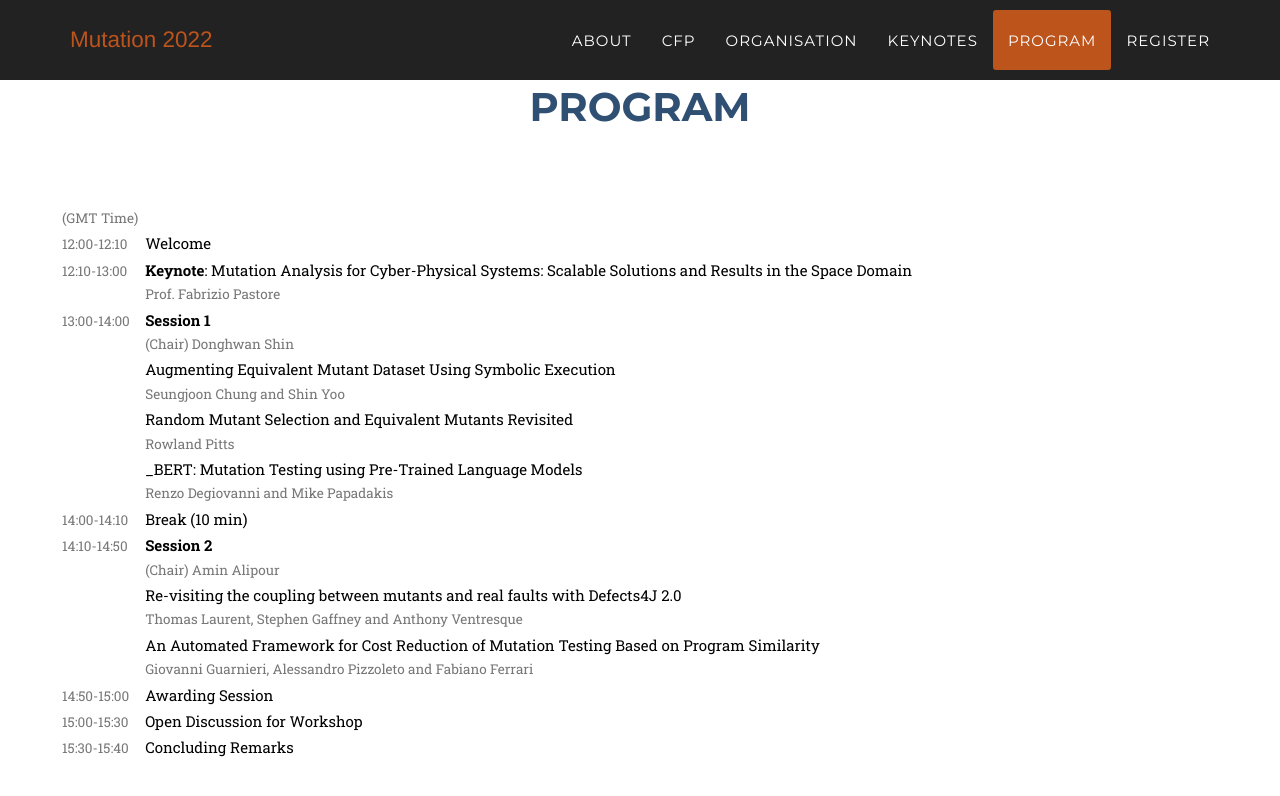
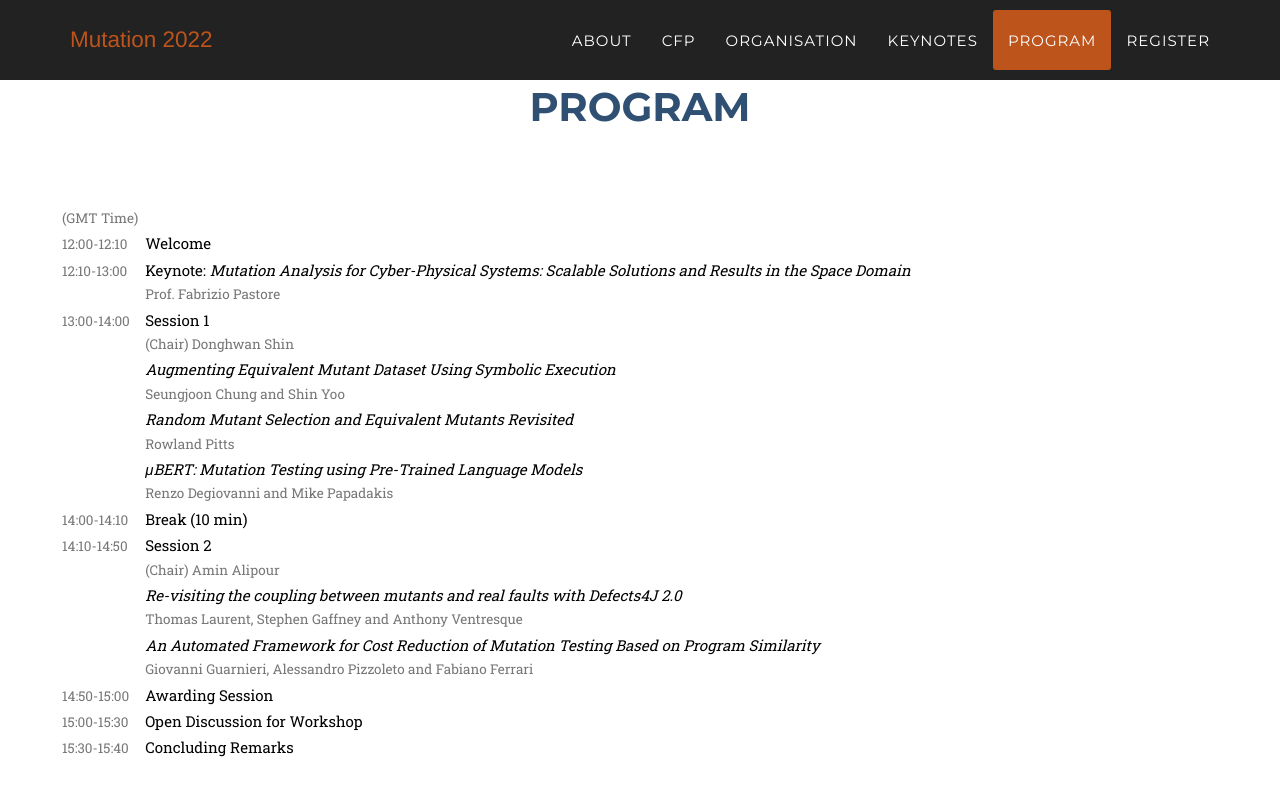
Before and after one commit to mutation-workshop/2024, a Jekyll site: the page built from index.html, in a window 1280 px wide and 900 px high, scrolled down 5579 px. Shown: the top 796 px of the window. Built offline with Jekyll 4.4.1, drawn with Linux system fonts in a browser that asks for light colours; some web fonts are replaced.

Commit message:
update program; fix keynote center align

```diff
--- a/_data/program.csv
+++ b/_data/program.csv
@@ -1,15 +1,15 @@
 Time,Title,Authors,Type
 (GMT Time),,,
 12:00-12:10,Welcome,,
-12:10-13:00,<b>Keynote</b>: Mutation Analysis for Cyber-Physical Systems: Scalable Solutions and Results in the Space Domain,Prof. Fabrizio Pastore,
-13:00-14:00,<b>Session 1</b>,(Chair) Donghwan Shin,
-,Augmenting Equivalent Mutant Dataset Using Symbolic Execution,Seungjoon Chung and Shin Yoo,Full
-,Random Mutant Selection and Equivalent Mutants Revisited,Rowland Pitts,Full
-,_BERT: Mutation Testing using Pre-Trained Language Models,Renzo Degiovanni and Mike Papadakis,Full
+12:10-13:00,Keynote: <i>Mutation Analysis for Cyber-Physical Systems: Scalable Solutions and Results in the Space Domain</i>,Prof. Fabrizio Pastore,
+13:00-14:00,Session 1</b>,(Chair) Donghwan Shin,
+,<i>Augmenting Equivalent Mutant Dataset Using Symbolic Execution</i>,Seungjoon Chung and Shin Yoo,Full
+,<i>Random Mutant Selection and Equivalent Mutants Revisited</i>,Rowland Pitts,Full
+,<i>μBERT: Mutation Testing using Pre-Trained Language Models</i>,Renzo Degiovanni and Mike Papadakis,Full
 14:00-14:10,Break (10 min),,
-14:10-14:50,<b>Session 2</b>,(Chair) Amin Alipour,
-,Re-visiting the coupling between mutants and real faults with Defects4J 2.0,"Thomas Laurent, Stephen Gaffney and Anthony Ventresque",Full
-,An Automated Framework for Cost Reduction of Mutation Testing Based on Program Similarity,"Giovanni Guarnieri, Alessandro Pizzoleto and Fabiano Ferrari",Full
+14:10-14:50,Session 2,(Chair) Amin Alipour,
+,<i>Re-visiting the coupling between mutants and real faults with Defects4J 2.0</i>,"Thomas Laurent, Stephen Gaffney and Anthony Ventresque",Full
+,<i>An Automated Framework for Cost Reduction of Mutation Testing Based on Program Similarity</i>,"Giovanni Guarnieri, Alessandro Pizzoleto and Fabiano Ferrari",Full
 14:50-15:00,Awarding Session,,
 15:00-15:30,Open Discussion for Workshop,,
 15:30-15:40,Concluding Remarks,,
--- a/_includes/data/speakers.html
+++ b/_includes/data/speakers.html
@@ -9,10 +9,9 @@
             </div>
             <div class="row">
             {% for post in site.categories.speakers %}
-                <div class="speakers-item col-md-6 col-sm-6"><!--<div class="col-md-4 col-sm-6">-->
-                    {% if post.website != '' %}
+                {% if post.website != '' %}
+                <div class="speakers-item"><!--<div class="col-md-4 col-sm-6">-->
                     <a href="#{{ post.name }}" class="speakers-link" data-toggle="modal">
-                    {% endif %}
                         <div class="speakers-hover">
                             <div class="speakers-hover-content">
                                 <i class="fa fa-plus fa-3x"></i>
@@ -25,6 +24,7 @@
                         <p class="text-muted">{{ post.position }}<br>{{ post.affiliation }}</p>
                     </div>
                 </div>
+                {% endif %}
             {% endfor %}
             </div>
         </div>
```
